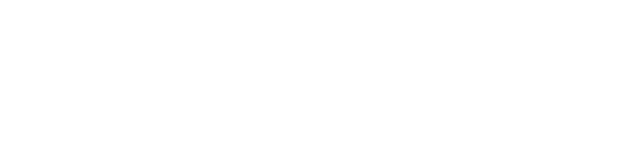
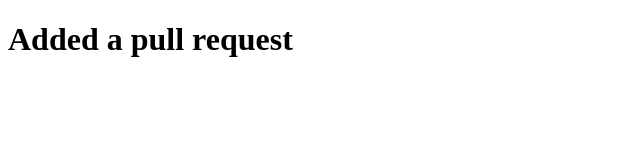
Before and after one commit to zrninlive/exercicios-git-ifsp, a plain HTML site: page src/users/index.html in a window 1280 px wide. Shown: the whole page, without its empty margins (0-640 px from the left). Drawn offline with Linux system fonts and the light colour scheme.

Commit message:
Pull Request

```diff
--- a/src/users/index.html
+++ b/src/users/index.html
@@ -5,5 +5,7 @@
     <meta name="viewport" content="width=device-width, initial-scale=1.0" />
     <title>Users</title>
   </head>
-  <body></body>
+  <body>
+    <h1>Added a pull request</h1>
+  </body>
 </html>
```
